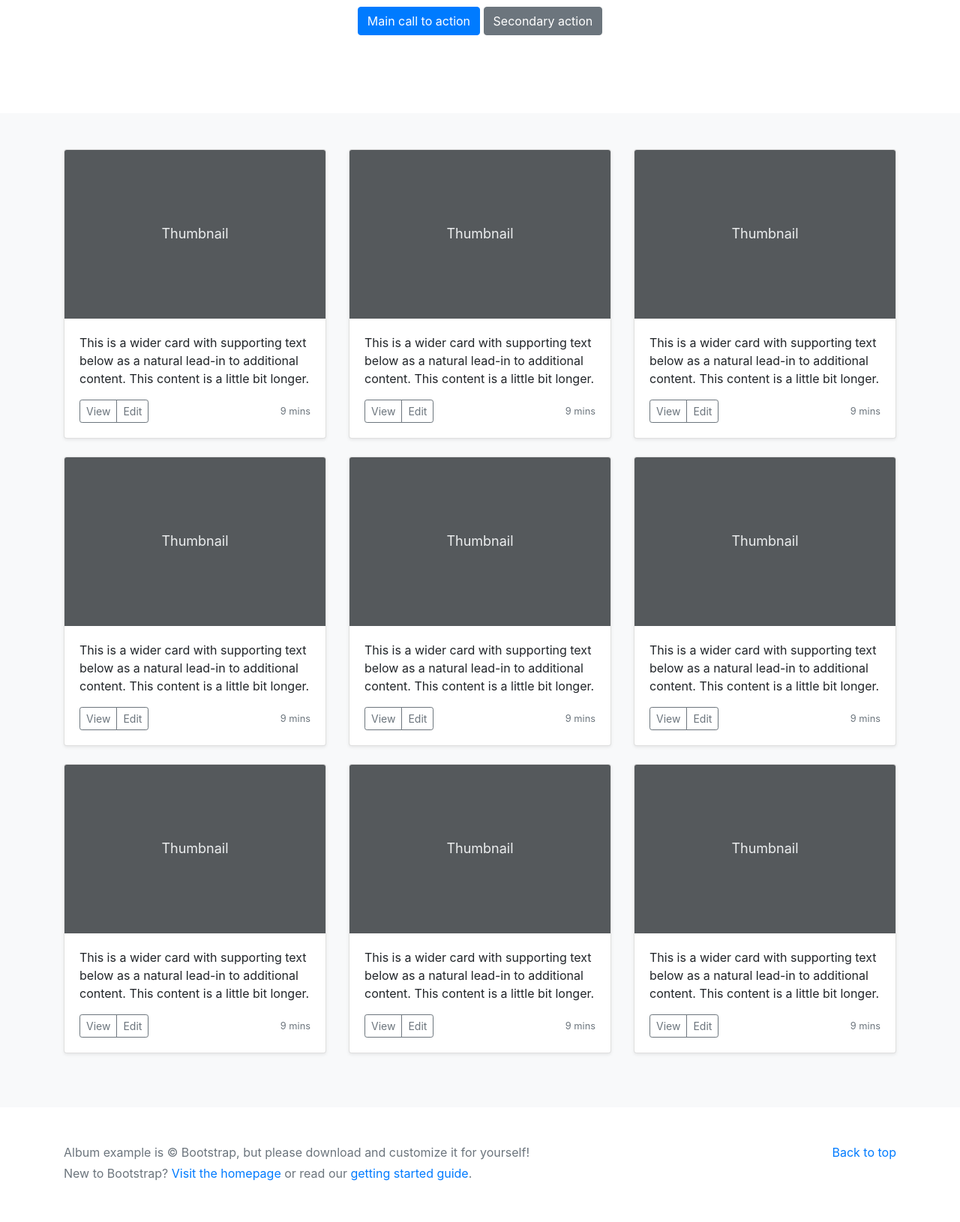
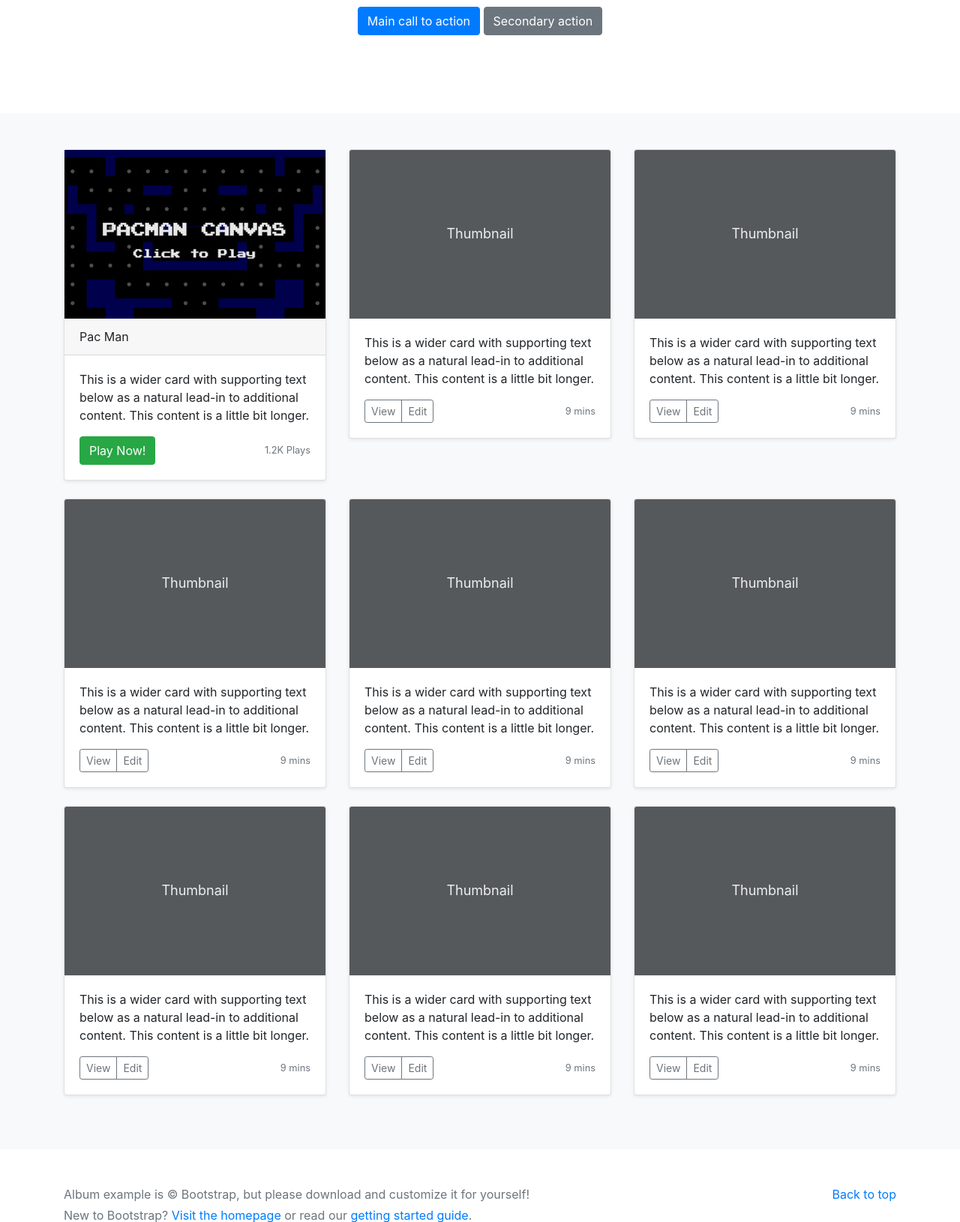
Before and after one commit to sreekeshkamath/covidtimes, a PHP site: page / in a window 1280 px wide. Shown: the part 331-1961 px from the top of the page at 75% size. Before the commit the page ends 1906 px from the top, so only its background shows below. Run offline with PHP 8.4, Linux system fonts and the light colour scheme; some libraries are stand-ins or nearby versions.

Commit message:
Added Pacman to Index

```diff
--- a/index.php
+++ b/index.php
@@ -1,6 +1,9 @@
 <!DOCTYPE html>
 <!-- saved from url=(0014)about:internet -->
-<html lang="en"><head><meta http-equiv="Content-Type" content="text/html; charset=UTF-8">
+<html lang="en">
+
+<head>
+    <meta http-equiv="Content-Type" content="text/html; charset=UTF-8">
 
     <meta name="viewport" content="width=device-width, initial-scale=1, shrink-to-fit=no">
     <meta name="description" content="">
@@ -23,7 +26,6 @@
     <meta name="msapplication-config" content="/docs/4.4/assets/img/favicons/browserconfig.xml">
     <meta name="theme-color" content="#563d7c">
 
-
     <style>
         .bd-placeholder-img {
             font-size: 1.125rem;
@@ -43,6 +45,7 @@
     <!-- Custom styles for this template -->
     <link href="css/album.css" rel="stylesheet">
 </head>
+
 <body>
     <header>
         <div class="bg-dark collapse" id="navbarHeader" style="">
@@ -66,7 +69,10 @@
         <div class="navbar navbar-dark bg-dark shadow-sm">
             <div class="container d-flex justify-content-between">
                 <a href="https://getbootstrap.com/docs/4.4/examples/album/#" class="navbar-brand d-flex align-items-center">
-        <svg xmlns="http://www.w3.org/2000/svg" width="20" height="20" fill="none" stroke="currentColor" stroke-linecap="round" stroke-linejoin="round" stroke-width="2" aria-hidden="true" class="mr-2" viewBox="0 0 24 24" focusable="false"><path d="M23 19a2 2 0 0 1-2 2H3a2 2 0 0 1-2-2V8a2 2 0 0 1 2-2h4l2-3h6l2 3h4a2 2 0 0 1 2 2z"></path><circle cx="12" cy="13" r="4"></circle></svg>
+                    <svg xmlns="http://www.w3.org/2000/svg" width="20" height="20" fill="none" stroke="currentColor" stroke-linecap="round" stroke-linejoin="round" stroke-width="2" aria-hidden="true" class="mr-2" viewBox="0 0 24 24" focusable="false">
+                        <path d="M23 19a2 2 0 0 1-2 2H3a2 2 0 0 1-2-2V8a2 2 0 0 1 2-2h4l2-3h6l2 3h4a2 2 0 0 1 2 2z"></path>
+                        <circle cx="12" cy="13" r="4"></circle>
+                    </svg>
                     <strong>Covidtimes</strong>
                 </a>
                 <button class="navbar-toggler collapsed" type="button" data-toggle="collapse" data-target="#navbarHeader" aria-controls="navbarHeader" aria-expanded="false" aria-label="Toggle navigation">
@@ -95,7 +101,29 @@
                 <div class="row">
                     <div class="col-md-4">
                         <div class="card mb-4 shadow-sm">
-            <svg class="bd-placeholder-img card-img-top" width="100%" height="225" xmlns="http://www.w3.org/2000/svg" preserveAspectRatio="xMidYMid slice" focusable="false" role="img" aria-label="Placeholder: Thumbnail"><title>Placeholder</title><rect width="100%" height="100%" fill="#55595c"></rect><text x="50%" y="50%" fill="#eceeef" dy=".3em">Thumbnail</text></svg>
+                            <img src="img/pacman.jpg" />
+                            <p class = "card-header">Pac Man</p>
+                            <!-- <svg class="bd-placeholder-img card-img-top" width="100%" height="225" xmlns="http://www.w3.org/2000/svg" preserveAspectRatio="xMidYMid slice" focusable="false" role="img" aria-label="Placeholder: Thumbnail"><title>Placeholder</title><rect width="100%" height="100%" fill="#55595c"></rect><text x="50%" y="50%" fill="#eceeef" dy=".3em">Thumbnail</text></svg> -->
+                            <div class="card-body">
+
+                                <p class="card-text">This is a wider card with supporting text below as a natural lead-in to additional content. This content is a little bit longer.</p>
+                                <div class="d-flex justify-content-between align-items-center">
+                                    <div class="btn-group">
+                                        <a href = "/pacman-canvas" class="btn btn-success">Play Now!</a>
+                                        <!-- <button type="button" class="btn btn-sm btn-outline-secondary">Edit</button> -->
+                                    </div>
+                                    <small class="text-muted">1.2K Plays</small>
+                                </div>
+                            </div>
+                        </div>
+                    </div>
+                    <div class="col-md-4">
+                        <div class="card mb-4 shadow-sm">
+                            <svg class="bd-placeholder-img card-img-top" width="100%" height="225" xmlns="http://www.w3.org/2000/svg" preserveAspectRatio="xMidYMid slice" focusable="false" role="img" aria-label="Placeholder: Thumbnail">
+                                <title>Placeholder</title>
+                                <rect width="100%" height="100%" fill="#55595c"></rect>
+                                <text x="50%" y="50%" fill="#eceeef" dy=".3em">Thumbnail</text>
+                            </svg>
                             <div class="card-body">
                                 <p class="card-text">This is a wider card with supporting text below as a natural lead-in to additional content. This content is a little bit longer.</p>
                                 <div class="d-flex justify-content-between align-items-center">
@@ -110,22 +138,11 @@
                     </div>
                     <div class="col-md-4">
                         <div class="card mb-4 shadow-sm">
-            <svg class="bd-placeholder-img card-img-top" width="100%" height="225" xmlns="http://www.w3.org/2000/svg" preserveAspectRatio="xMidYMid slice" focusable="false" role="img" aria-label="Placeholder: Thumbnail"><title>Placeholder</title><rect width="100%" height="100%" fill="#55595c"></rect><text x="50%" y="50%" fill="#eceeef" dy=".3em">Thumbnail</text></svg>
-            <div class="card-body">
-              <p class="card-text">This is a wider card with supporting text below as a natural lead-in to additional content. This content is a little bit longer.</p>
-              <div class="d-flex justify-content-between align-items-center">
-                <div class="btn-group">
-                  <button type="button" class="btn btn-sm btn-outline-secondary">View</button>
-                  <button type="button" class="btn btn-sm btn-outline-secondary">Edit</button>
-                </div>
-                <small class="text-muted">9 mins</small>
-              </div>
-            </div>
-          </div>
-        </div>
-        <div class="col-md-4">
-          <div class="card mb-4 shadow-sm">
-            <svg class="bd-placeholder-img card-img-top" width="100%" height="225" xmlns="http://www.w3.org/2000/svg" preserveAspectRatio="xMidYMid slice" focusable="false" role="img" aria-label="Placeholder: Thumbnail"><title>Placeholder</title><rect width="100%" height="100%" fill="#55595c"></rect><text x="50%" y="50%" fill="#eceeef" dy=".3em">Thumbnail</text></svg>
+                            <svg class="bd-placeholder-img card-img-top" width="100%" height="225" xmlns="http://www.w3.org/2000/svg" preserveAspectRatio="xMidYMid slice" focusable="false" role="img" aria-label="Placeholder: Thumbnail">
+                                <title>Placeholder</title>
+                                <rect width="100%" height="100%" fill="#55595c"></rect>
+                                <text x="50%" y="50%" fill="#eceeef" dy=".3em">Thumbnail</text>
+                            </svg>
                             <div class="card-body">
                                 <p class="card-text">This is a wider card with supporting text below as a natural lead-in to additional content. This content is a little bit longer.</p>
                                 <div class="d-flex justify-content-between align-items-center">
@@ -141,7 +158,11 @@
 
                     <div class="col-md-4">
                         <div class="card mb-4 shadow-sm">
-            <svg class="bd-placeholder-img card-img-top" width="100%" height="225" xmlns="http://www.w3.org/2000/svg" preserveAspectRatio="xMidYMid slice" focusable="false" role="img" aria-label="Placeholder: Thumbnail"><title>Placeholder</title><rect width="100%" height="100%" fill="#55595c"></rect><text x="50%" y="50%" fill="#eceeef" dy=".3em">Thumbnail</text></svg>
+                            <svg class="bd-placeholder-img card-img-top" width="100%" height="225" xmlns="http://www.w3.org/2000/svg" preserveAspectRatio="xMidYMid slice" focusable="false" role="img" aria-label="Placeholder: Thumbnail">
+                                <title>Placeholder</title>
+                                <rect width="100%" height="100%" fill="#55595c"></rect>
+                                <text x="50%" y="50%" fill="#eceeef" dy=".3em">Thumbnail</text>
+                            </svg>
                             <div class="card-body">
                                 <p class="card-text">This is a wider card with supporting text below as a natural lead-in to additional content. This content is a little bit longer.</p>
                                 <div class="d-flex justify-content-between align-items-center">
@@ -156,7 +177,11 @@
                     </div>
                     <div class="col-md-4">
                         <div class="card mb-4 shadow-sm">
-            <svg class="bd-placeholder-img card-img-top" width="100%" height="225" xmlns="http://www.w3.org/2000/svg" preserveAspectRatio="xMidYMid slice" focusable="false" role="img" aria-label="Placeholder: Thumbnail"><title>Placeholder</title><rect width="100%" height="100%" fill="#55595c"></rect><text x="50%" y="50%" fill="#eceeef" dy=".3em">Thumbnail</text></svg>
+                            <svg class="bd-placeholder-img card-img-top" width="100%" height="225" xmlns="http://www.w3.org/2000/svg" preserveAspectRatio="xMidYMid slice" focusable="false" role="img" aria-label="Placeholder: Thumbnail">
+                                <title>Placeholder</title>
+                                <rect width="100%" height="100%" fill="#55595c"></rect>
+                                <text x="50%" y="50%" fill="#eceeef" dy=".3em">Thumbnail</text>
+                            </svg>
                             <div class="card-body">
                                 <p class="card-text">This is a wider card with supporting text below as a natural lead-in to additional content. This content is a little bit longer.</p>
                                 <div class="d-flex justify-content-between align-items-center">
@@ -171,7 +196,11 @@
                     </div>
                     <div class="col-md-4">
                         <div class="card mb-4 shadow-sm">
-            <svg class="bd-placeholder-img card-img-top" width="100%" height="225" xmlns="http://www.w3.org/2000/svg" preserveAspectRatio="xMidYMid slice" focusable="false" role="img" aria-label="Placeholder: Thumbnail"><title>Placeholder</title><rect width="100%" height="100%" fill="#55595c"></rect><text x="50%" y="50%" fill="#eceeef" dy=".3em">Thumbnail</text></svg>
+                            <svg class="bd-placeholder-img card-img-top" width="100%" height="225" xmlns="http://www.w3.org/2000/svg" preserveAspectRatio="xMidYMid slice" focusable="false" role="img" aria-label="Placeholder: Thumbnail">
+                                <title>Placeholder</title>
+                                <rect width="100%" height="100%" fill="#55595c"></rect>
+                                <text x="50%" y="50%" fill="#eceeef" dy=".3em">Thumbnail</text>
+                            </svg>
                             <div class="card-body">
                                 <p class="card-text">This is a wider card with supporting text below as a natural lead-in to additional content. This content is a little bit longer.</p>
                                 <div class="d-flex justify-content-between align-items-center">
@@ -187,7 +216,11 @@
 
                     <div class="col-md-4">
                         <div class="card mb-4 shadow-sm">
-            <svg class="bd-placeholder-img card-img-top" width="100%" height="225" xmlns="http://www.w3.org/2000/svg" preserveAspectRatio="xMidYMid slice" focusable="false" role="img" aria-label="Placeholder: Thumbnail"><title>Placeholder</title><rect width="100%" height="100%" fill="#55595c"></rect><text x="50%" y="50%" fill="#eceeef" dy=".3em">Thumbnail</text></svg>
+                            <svg class="bd-placeholder-img card-img-top" width="100%" height="225" xmlns="http://www.w3.org/2000/svg" preserveAspectRatio="xMidYMid slice" focusable="false" role="img" aria-label="Placeholder: Thumbnail">
+                                <title>Placeholder</title>
+                                <rect width="100%" height="100%" fill="#55595c"></rect>
+                                <text x="50%" y="50%" fill="#eceeef" dy=".3em">Thumbnail</text>
+                            </svg>
                             <div class="card-body">
                                 <p class="card-text">This is a wider card with supporting text below as a natural lead-in to additional content. This content is a little bit longer.</p>
                                 <div class="d-flex justify-content-between align-items-center">
@@ -202,7 +235,11 @@
                     </div>
                     <div class="col-md-4">
                         <div class="card mb-4 shadow-sm">
-            <svg class="bd-placeholder-img card-img-top" width="100%" height="225" xmlns="http://www.w3.org/2000/svg" preserveAspectRatio="xMidYMid slice" focusable="false" role="img" aria-label="Placeholder: Thumbnail"><title>Placeholder</title><rect width="100%" height="100%" fill="#55595c"></rect><text x="50%" y="50%" fill="#eceeef" dy=".3em">Thumbnail</text></svg>
+                            <svg class="bd-placeholder-img card-img-top" width="100%" height="225" xmlns="http://www.w3.org/2000/svg" preserveAspectRatio="xMidYMid slice" focusable="false" role="img" aria-label="Placeholder: Thumbnail">
+                                <title>Placeholder</title>
+                                <rect width="100%" height="100%" fill="#55595c"></rect>
+                                <text x="50%" y="50%" fill="#eceeef" dy=".3em">Thumbnail</text>
+                            </svg>
                             <div class="card-body">
                                 <p class="card-text">This is a wider card with supporting text below as a natural lead-in to additional content. This content is a little bit longer.</p>
                                 <div class="d-flex justify-content-between align-items-center">
@@ -217,7 +254,11 @@
                     </div>
                     <div class="col-md-4">
                         <div class="card mb-4 shadow-sm">
-            <svg class="bd-placeholder-img card-img-top" width="100%" height="225" xmlns="http://www.w3.org/2000/svg" preserveAspectRatio="xMidYMid slice" focusable="false" role="img" aria-label="Placeholder: Thumbnail"><title>Placeholder</title><rect width="100%" height="100%" fill="#55595c"></rect><text x="50%" y="50%" fill="#eceeef" dy=".3em">Thumbnail</text></svg>
+                            <svg class="bd-placeholder-img card-img-top" width="100%" height="225" xmlns="http://www.w3.org/2000/svg" preserveAspectRatio="xMidYMid slice" focusable="false" role="img" aria-label="Placeholder: Thumbnail">
+                                <title>Placeholder</title>
+                                <rect width="100%" height="100%" fill="#55595c"></rect>
+                                <text x="50%" y="50%" fill="#eceeef" dy=".3em">Thumbnail</text>
+                            </svg>
                             <div class="card-body">
                                 <p class="card-text">This is a wider card with supporting text below as a natural lead-in to additional content. This content is a little bit longer.</p>
                                 <div class="d-flex justify-content-between align-items-center">
@@ -246,7 +287,11 @@
         </div>
     </footer>
     <script src="js/jquery-3.4.1.slim.min.js.download" integrity="sha384-J6qa4849blE2+poT4WnyKhv5vZF5SrPo0iEjwBvKU7imGFAV0wwj1yYfoRSJoZ+n" crossorigin="anonymous"></script>
-      <script>window.jQuery || document.write('<script src="/docs/4.4/assets/js/vendor/jquery.slim.min.js"><\/script>')</script>
+    <script>
+        window.jQuery || document.write('<script src="/docs/4.4/assets/js/vendor/jquery.slim.min.js"><\/script>')
+    </script>
     <script src="js/bootstrap.bundle.min.js"></script>
 
-</body></html>
+</body>
+
+</html>
```
Also changed, not shown: img/pacman.jpg (added). Lines whose indentation alone changed are shown as unchanged.
